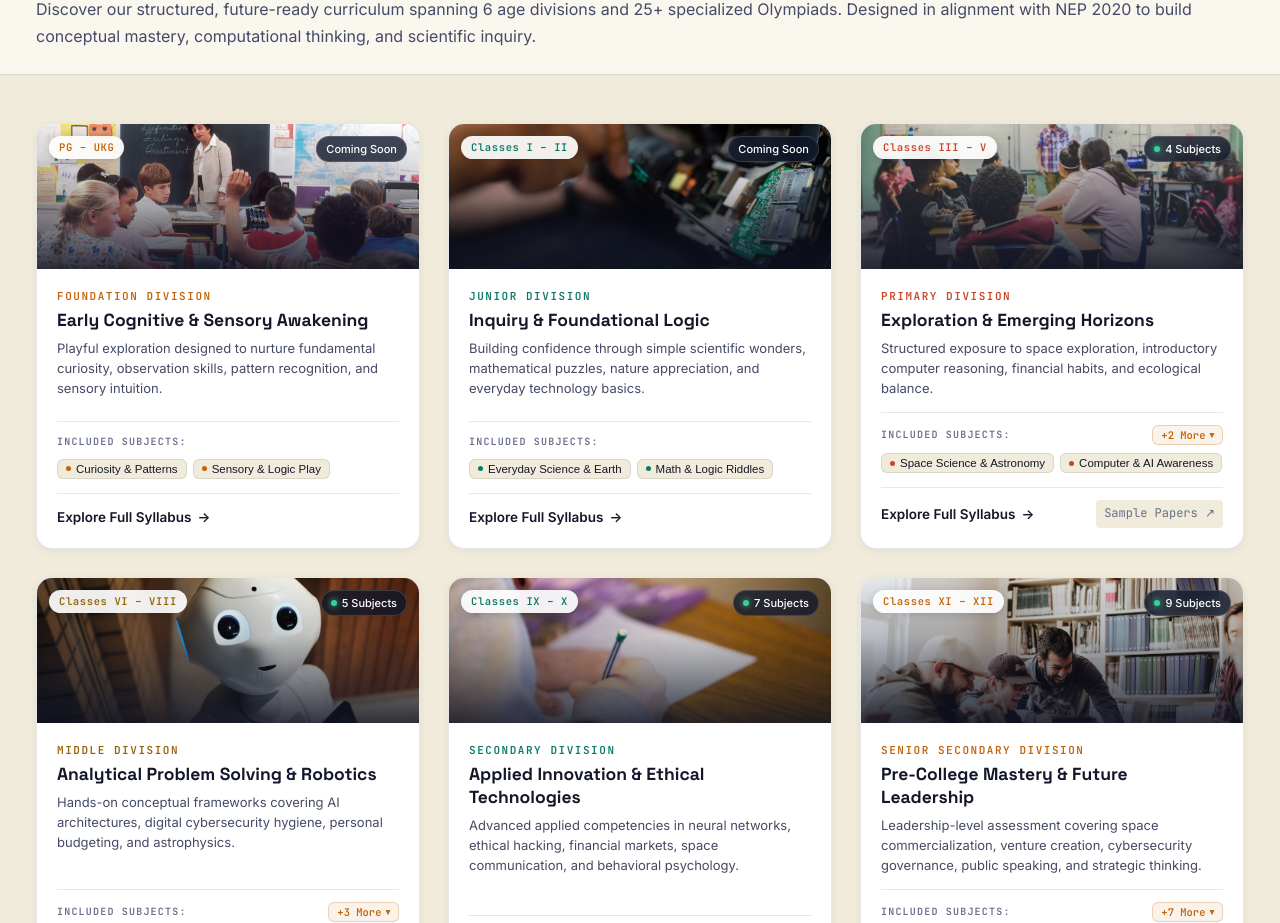
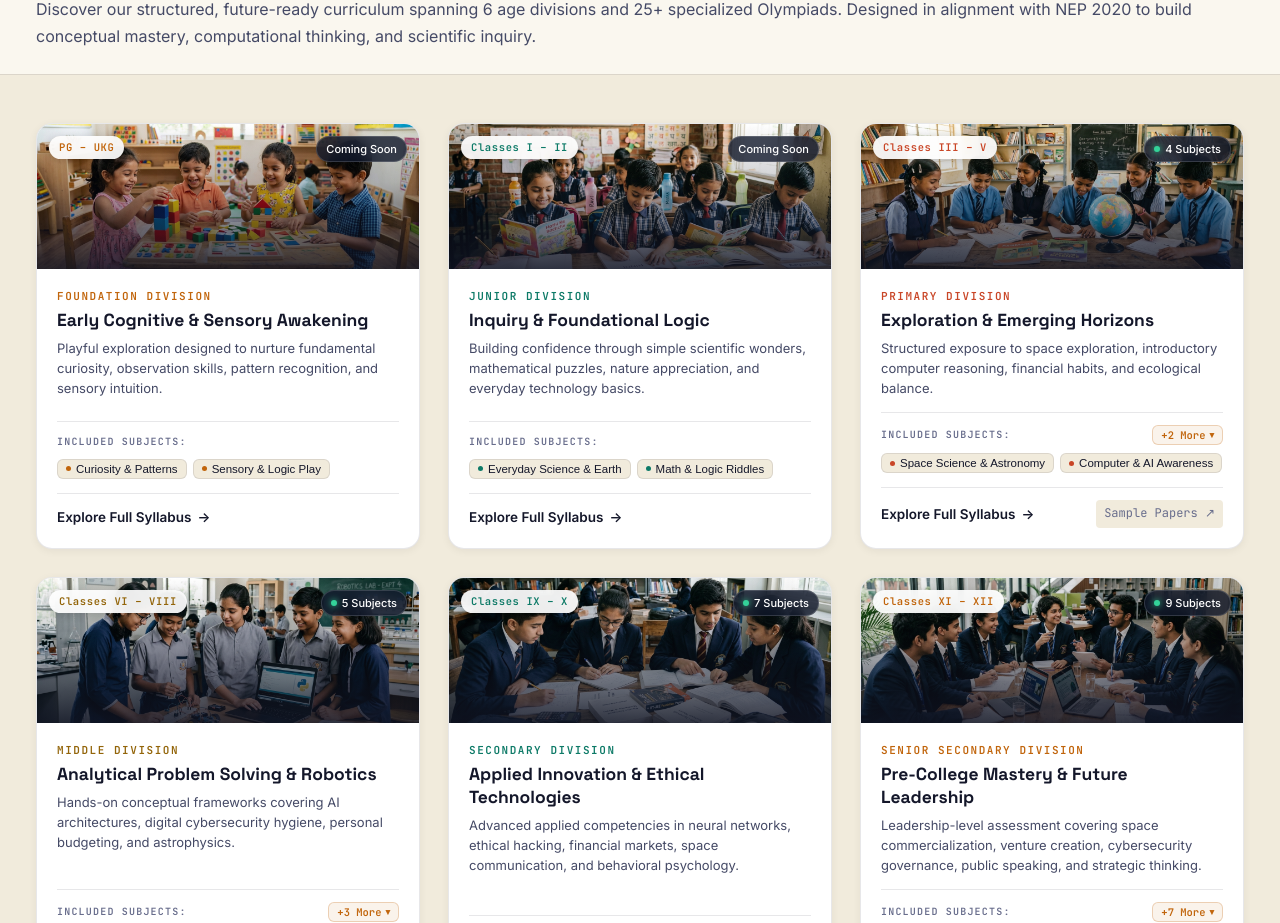
Before and after one commit to Ami3110/-Olympiad, a Next.js app: page /syllabus in a window 1280 px wide. Shown: the part 316-1239 px from the top of the page. Built offline with nearby package versions, Linux system fonts and the light colour scheme.

Commit message:
new changes added

```diff
--- a/components/SyllabusInteractive.js
+++ b/components/SyllabusInteractive.js
@@ -10,7 +10,7 @@ const divisionDetails = [
     classes: "PG – UKG",
     tagline: "Early Cognitive & Sensory Awakening",
     desc: "Playful exploration designed to nurture fundamental curiosity, observation skills, pattern recognition, and sensory intuition.",
-    image: "/assets/images/olympiad-kids-hero.jpg",
+    image: "/assets/images/age-group-foundation.jpg",
     color: "#C1650C",
     accentBg: "rgba(193, 101, 12, 0.08)",
     border: "rgba(193, 101, 12, 0.25)",
@@ -27,7 +27,7 @@ const divisionDetails = [
     classes: "Classes I – II",
     tagline: "Inquiry & Foundational Logic",
     desc: "Building confidence through simple scientific wonders, mathematical puzzles, nature appreciation, and everyday technology basics.",
-    image: "/assets/images/kids-science-collab.jpg",
+    image: "/assets/images/age-group-junior.jpg",
     color: "#0D7A67",
     accentBg: "rgba(13, 122, 103, 0.08)",
     border: "rgba(13, 122, 103, 0.25)",
@@ -44,7 +44,7 @@ const divisionDetails = [
     classes: "Classes III – V",
     tagline: "Exploration & Emerging Horizons",
     desc: "Structured exposure to space exploration, introductory computer reasoning, financial habits, and ecological balance.",
-    image: "/assets/images/kids-coding-stem.jpg",
+    image: "/assets/images/age-group-primary.jpg",
     color: "#C94627",
     accentBg: "rgba(201, 70, 39, 0.08)",
     border: "rgba(201, 70, 39, 0.25)",
@@ -79,7 +79,7 @@ const divisionDetails = [
     classes: "Classes VI – VIII",
     tagline: "Analytical Problem Solving & Robotics",
     desc: "Hands-on conceptual frameworks covering AI architectures, digital cybersecurity hygiene, personal budgeting, and astrophysics.",
-    image: "/assets/images/robotics-stem-kids.jpg",
+    image: "/assets/images/age-group-middle.jpg",
     color: "#93650A",
     accentBg: "rgba(147, 101, 10, 0.08)",
     border: "rgba(147, 101, 10, 0.25)",
@@ -119,7 +119,7 @@ const divisionDetails = [
     classes: "Classes IX – X",
     tagline: "Applied Innovation & Ethical Technologies",
     desc: "Advanced applied competencies in neural networks, ethical hacking, financial markets, space communication, and behavioral psychology.",
-    image: "/assets/images/girl-studying-laptop.jpg",
+    image: "/assets/images/age-group-secondary.jpg",
     color: "#0D7A67",
     accentBg: "rgba(13, 122, 103, 0.08)",
     border: "rgba(13, 122, 103, 0.25)",
@@ -169,7 +169,7 @@ const divisionDetails = [
     classes: "Classes XI – XII",
     tagline: "Pre-College Mastery & Future Leadership",
     desc: "Leadership-level assessment covering space commercialization, venture creation, cybersecurity governance, public speaking, and strategic thinking.",
-    image: "/assets/images/student-champions.jpg",
+    image: "/assets/images/age-group-senior.jpg",
     color: "#C1650C",
     accentBg: "rgba(193, 101, 12, 0.08)",
     border: "rgba(193, 101, 12, 0.25)",
```
